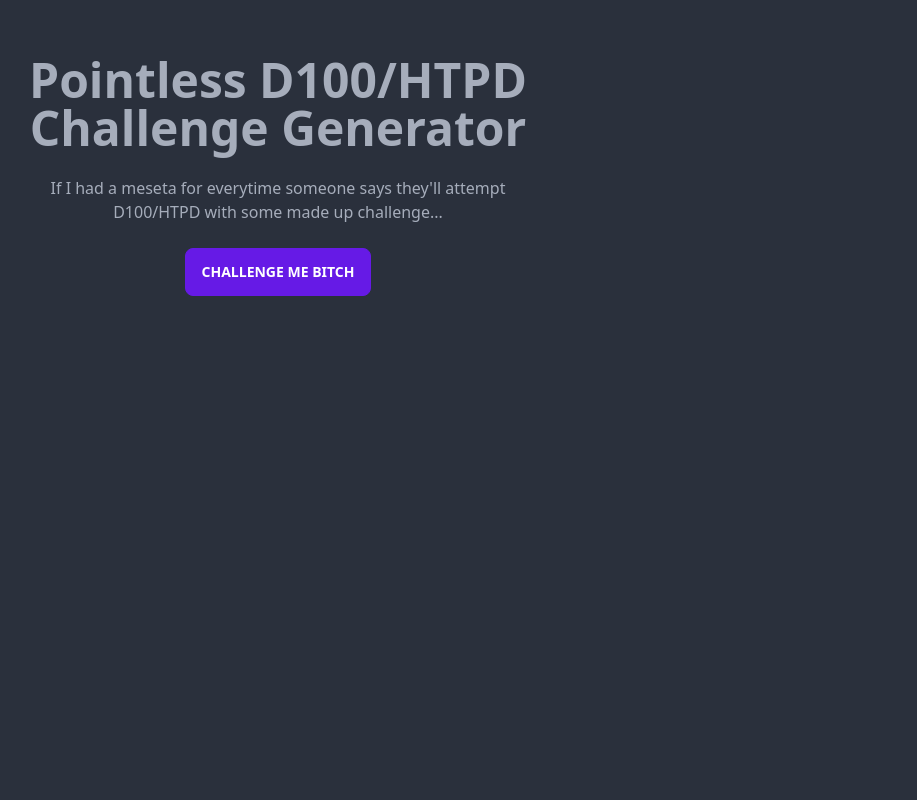
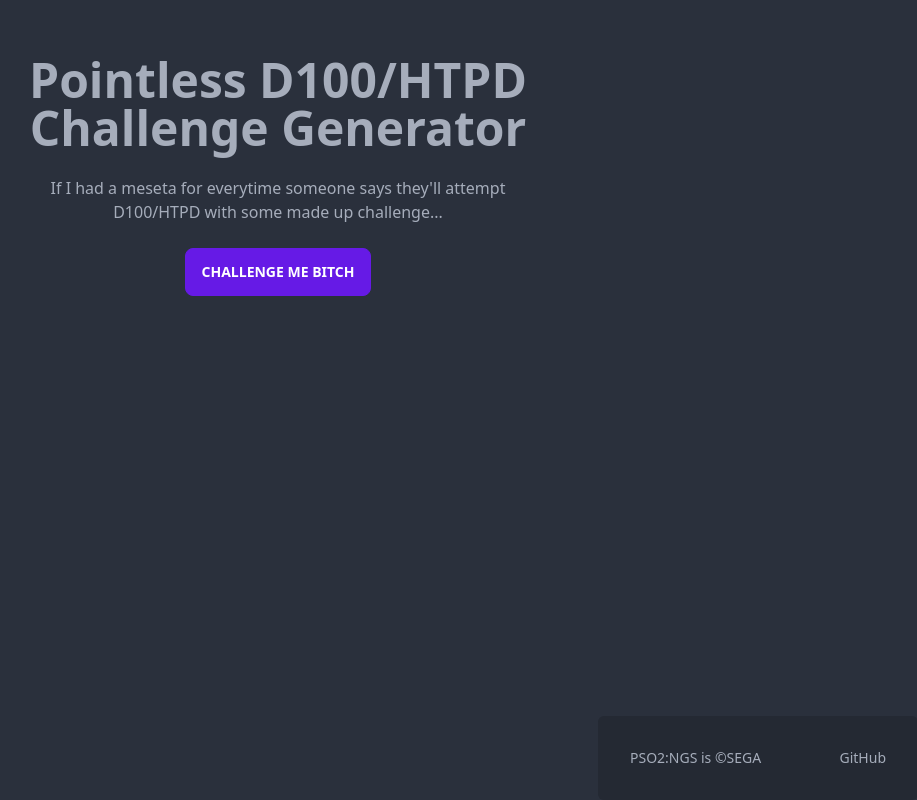
Before and after one commit to mumbler9486/pointless-d100-challenges, a SvelteKit app: page / in a window 1280 px wide. Shown: the whole page, without its empty margins (362-1279 px from the left). Built offline with nearby package versions, Linux system fonts and the light colour scheme.

Commit message:
✨ Add website footer

```diff
--- /dev/null
+++ b/src/components/Footer.svelte
@@ -0,0 +1,24 @@
+<footer
+	class="footer fixed footer-position object-right mt-8 p-8 max-w-xs items-center bg-base-200 text-neutral-content rounded-md"
+	style=""
+>
+	<div>
+		<p>PSO2:NGS is ©SEGA</p>
+	</div>
+	<div class="grid-flow-col gap-4 md:place-self-center md:justify-self-end">
+		<a
+			href="https://github.com/mumbler9486/pointless-d100-challenges"
+			target="_blank"
+			class="link link-hover"
+		>
+			GitHub
+		</a>
+	</div>
+</footer>
+
+<style scoped>
+	.footer-position {
+		bottom: 0px;
+		right: 0px;
+	}
+</style>
--- a/src/routes/+layout.svelte
+++ b/src/routes/+layout.svelte
@@ -1,9 +1,11 @@
 <script lang="ts">
 	import 'src/app.css';
+	import Footer from 'src/components/Footer.svelte';
 </script>
 
 <main class="container flex flex-col">
 	<div class="mt-10">
 		<slot />
 	</div>
+	<Footer />
 </main>
```
